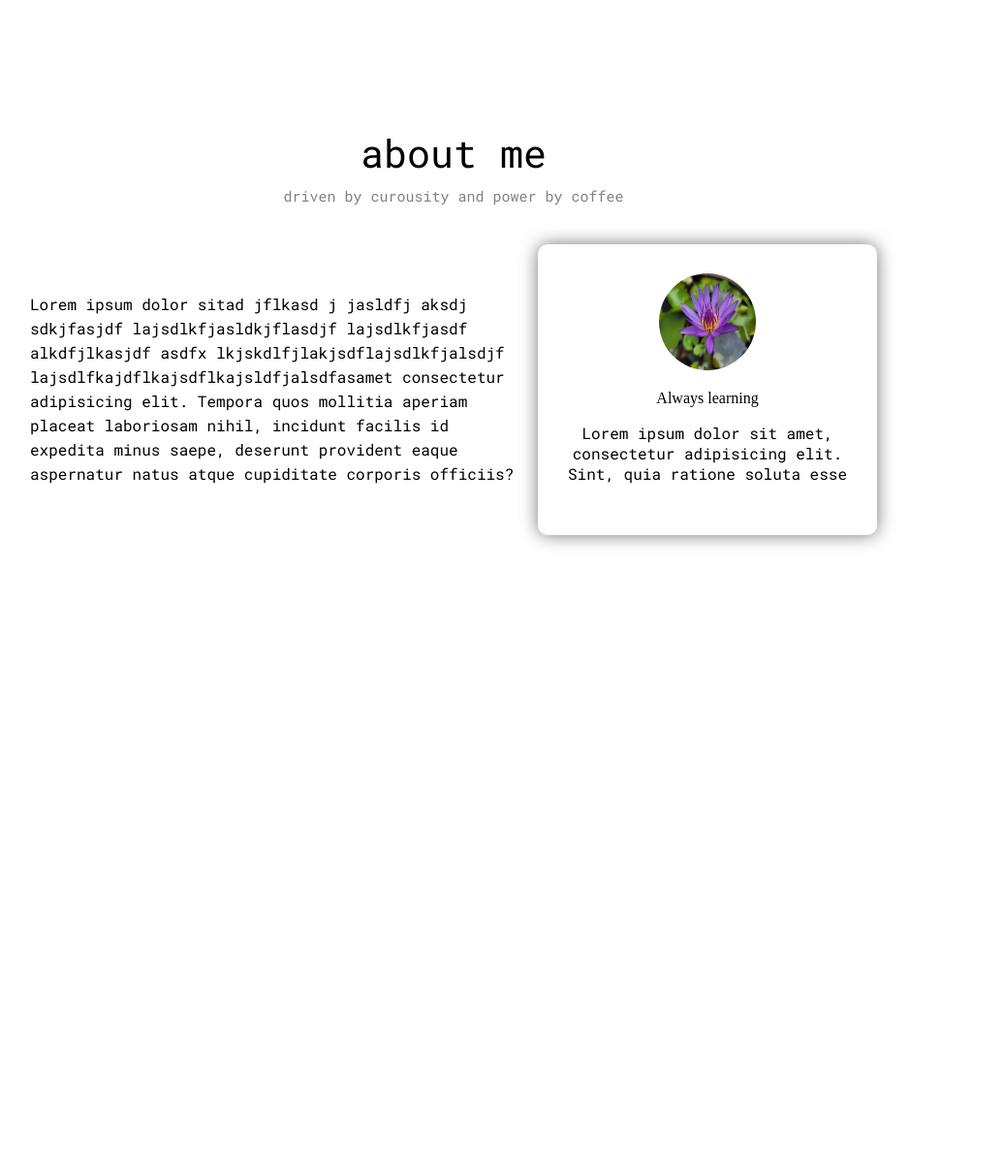
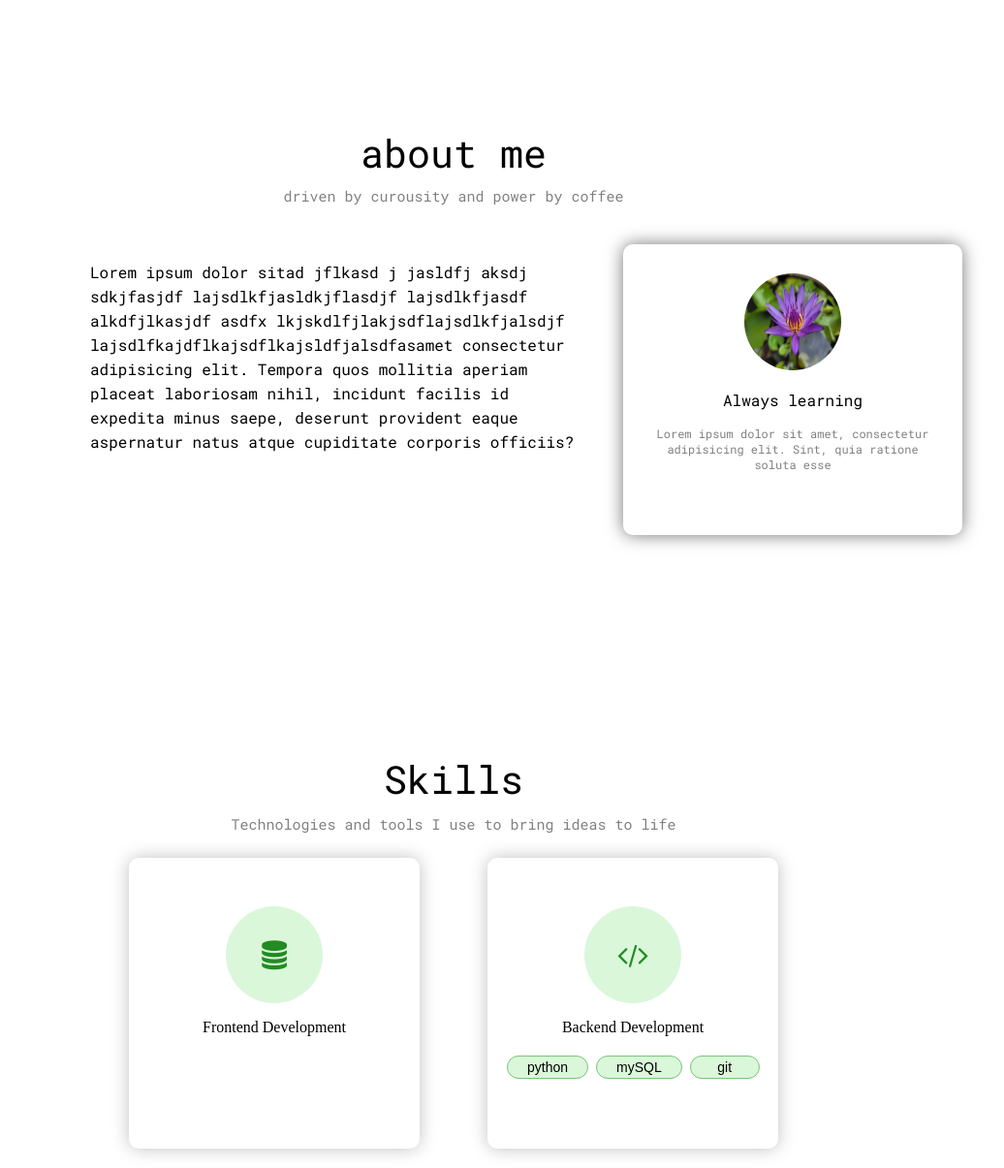
Before and after one commit to sophea-kong/Creative_hub, a FastAPI app: page /todos/home in a window 1280 px wide. Shown: the part 719-1924 px from the top of the page at 97% size, without its empty margins (172-1208 px from the left). Before the commit the page ends 1283 px from the top, so only its background shows below. Run offline with FastAPI, Linux system fonts and the light colour scheme.

Commit message:
added skills

```diff
--- a/static/css/home.css
+++ b/static/css/home.css
@@ -154,7 +154,7 @@ li a:hover:not(.active) {
     text-align: center;
 }
 
-.about {
+.about, .skill-title-1{
     font-family: 'Roboto mono';
     display: inline-block;
     font-size: 40px;
@@ -163,7 +163,7 @@ li a:hover:not(.active) {
     margin-left: auto;
     margin-right: auto;
 }
-.about1 {
+.about1,.skill-title-2 {
     font-family: "Roboto mono";
     font-size: 15px;
     color : grey;
@@ -171,14 +171,17 @@ li a:hover:not(.active) {
 }
 .about-me-body{
     text-align :center;
-    justify-content: top;
+    display: grid;
+    grid-template-columns: 400px 200px;
+    align-items: center;
+    justify-content: center;
+    column-gap: 150px;
 }
 .abt-me-para {
     display : inline-block;
     height: 300px;
     width: 500px;
     border-radius: 10px;
-    margin-right: 20px;
 }
 .abt-me-content{
     width:100%;
@@ -195,7 +198,6 @@ li a:hover:not(.active) {
     width: 350px;
     height: 300px;
     border-radius: 10px;
-
 }
 .abt-me-pic{
     width: 100px;
@@ -203,3 +205,72 @@ li a:hover:not(.active) {
     border-radius: 50px;
     margin-top: 30px;
 }
+
+.skill-card {
+    display: grid;
+    grid-template-columns: 300px 300px;
+    text-align: center;
+    align-items: center;
+    justify-content: center;
+    column-gap: 70px;
+}
+.skills {
+    display: block;
+    flex-direction: column;
+    text-align: center;
+    align-items: center;
+    justify-content: center;
+    padding:20px;
+}
+.skill-title {
+    display: flex;
+    flex-direction: column;
+    align-items: center; /* Center horizontally */
+    justify-content: center;
+    text-align: center;  /* Center text inside the <p> elements */
+    margin-bottom: 20px;
+    margin-top: 200px;
+}
+.skill-card-1,.skill-card-2{
+    background-color: white;
+    border-radius: 10px;
+    filter: drop-shadow(0 0 0.55rem rgb(193, 193, 193));
+    width: 300px;
+    height: 300px;
+    transition: all 0.3s;
+}
+.skill-card-1:hover,.skill-card-2:hover{
+    filter: drop-shadow(0 0 0.55rem rgb(118, 118, 118));
+    transform: translateY(-10px);
+}
+.skill-card-icon,.skill-card-icon2 {
+    display: flex;
+    background-color: rgb(218, 247, 218);
+    width: 100px;
+    height: 100px;
+    border-radius: 50px;
+    margin: 0 auto;
+    margin-top: 50px;
+    justify-content: center;
+    align-items: center;
+}
+.skill-card-category2 {
+    display: flex;
+    gap: 8px; /* Space between tags */
+    flex-wrap: wrap; /* Allows wrapping if needed */
+    margin-left: 20px;
+    margin-top: 20px;
+}
+
+.skill-tag {
+    background-color: rgb(218, 247, 218);
+    color: black;
+    padding: 4px 20px;
+    border-radius: 30px;
+    border: 1px solid rgb(122, 194, 122);
+    font-family: sans-serif;
+    font-size: 14px;
+    line-height: 1;
+    /* min-width: 60px; */
+    text-align: center;
+}
--- a/static/js/style.js
+++ b/static/js/style.js
@@ -1,5 +1,5 @@
 function scrollDownAbout(){
-    document.getElementById('about-me-id').scrollIntoView({ behavior: 'smooth', block: 'start'});
+    document.getElementById('about-me-id1').scrollIntoView({ behavior: 'smooth', block: 'start'});
 }
 function scrollDownHome(){
     document.getElementById('home-id').scrollIntoView({ behavior: 'smooth', block: 'start'});
--- a/templates/home.html
+++ b/templates/home.html
@@ -1,11 +1,15 @@
 <!DOCTYPE html>
 <html>
+
 <head>
     <link rel="preconnect" href="https://fonts.googleapis.com">
     <link rel="preconnect" href="https://fonts.gstatic.com" crossorigin>
-        <link href="https://fonts.googleapis.com/css2?family=Roboto+Mono:ital,wght@0,100..700;1,100..700&display=swap" rel="stylesheet">
+    <link href="https://fonts.googleapis.com/css2?family=Roboto+Mono:ital,wght@0,100..700;1,100..700&display=swap"
+        rel="stylesheet">
+    <link rel="stylesheet" href="https://cdnjs.cloudflare.com/ajax/libs/font-awesome/4.7.0/css/font-awesome.min.css">
     <LINK rel="stylesheet" href="../static/css/home.css">
 </head>
+
 <body id="body-id">
     <div>
         <div class="top-bar">
@@ -17,31 +21,69 @@
             </ul>
         </div>
         <div class="intro" id="home-id">
-            <div class = "text-contain">
+            <div class="text-contain">
                 <p class="hello" id="hello-id">Hi, I'm <strong style="color: rgb(34, 139, 34);">Sophea Kong</strong></p>
                 <p class="hello2">Frist year student at CADT</p>
-                <p class="hello3">Lorem ipsum dolor sit amet consectetur adipisicing elit. Blanditiis, modi doloribus! Beatae enim alias libero repellat voluptates! Porro in quo, obcaecati officiis, temporibus, commodi aperiam reiciendis sapiente error praesentium dolore?</p>
+                <p class="hello3">Lorem ipsum dolor sit amet consectetur adipisicing elit. Blanditiis, modi doloribus!
+                    Beatae enim alias libero repellat voluptates! Porro in quo, obcaecati officiis, temporibus, commodi
+                    aperiam reiciendis sapiente error praesentium dolore?</p>
             </div>
             <div class="button-cotain">
-                <a class = "view-me">view-me</a>
+                <a class="view-me">view-me</a>
                 <a class="contact">contact me</a>
             </div>
-            <button style="width: 50px; height: 50px; font-size: 50px; border: none; background-color: white; color: rgb(34, 139, 34); margin-top: 40px;" onclick="scrollDown()">&#8595;</button>
+            <button
+                style="width: 50px; height: 50px; font-size: 50px; border: none; background-color: white; color: rgb(34, 139, 34); margin-top: 40px;"
+                onclick="scrollDown()">&#8595;</button>
             <script src="../static/js/style.js"></script>
         </div>
-        <div class="about-me" id="about-me-id1">
+        <div class="about-me" id="about-me-id1" style="padding: -20px;">
             <p class="about">about me</p>
-            <p class="about1" id = "about-me-id">driven by curousity and power by coffee</p>
+            <p class="about1" id="about-me-id">driven by curousity and power by coffee</p>
         </div>
         <div class="about-me-body">
             <div class="abt-me-para">
-                    <p class = 'abt-me-content'>Lorem ipsum dolor sitad jflkasd j jasldfj aksdj sdkjfasjdf lajsdlkfjasldkjflasdjf lajsdlkfjasdf alkdfjlkasjdf asdfx lkjskdlfjlakjsdflajsdlkfjalsdjf lajsdlfkajdflkajsdflkajsldfjalsdfasamet consectetur adipisicing elit. Tempora quos mollitia aperiam placeat laboriosam nihil, incidunt facilis id expedita minus saepe, deserunt provident eaque aspernatur natus atque cupiditate corporis officiis?</p>
+                <p class='abt-me-content'>Lorem ipsum dolor sitad jflkasd j jasldfj aksdj sdkjfasjdf
+                    lajsdlkfjasldkjflasdjf lajsdlkfjasdf alkdfjlkasjdf asdfx lkjskdlfjlakjsdflajsdlkfjalsdjf
+                    lajsdlfkajdflkajsdflkajsldfjalsdfasamet consectetur adipisicing elit. Tempora quos mollitia aperiam
+                    placeat laboriosam nihil, incidunt facilis id expedita minus saepe, deserunt provident eaque
+                    aspernatur natus atque cupiditate corporis officiis?</p>
             </div>
             <div class="abt-me-card">
-                <img class = "abt-me-pic" src="../asset/Untitled design (1).png">
-                <p>Always learning</p>
-                <p style="width: 300px; text-align: center; margin: 0 auto; font-family: 'Roboto mono';">Lorem ipsum dolor sit amet, consectetur adipisicing elit. Sint, quia ratione soluta esse</p>
+                <img class="abt-me-pic" src="../asset/Untitled design (1).png">
+                <p style="font-family: 'Roboto mono';">Always learning</p>
+                <p
+                    style="width: 300px; text-align: center; margin: 0 auto; font-family: 'Roboto mono'; color: grey; font-size: 12PX;">
+                    Lorem ipsum dolor sit amet, consectetur adipisicing elit. Sint, quia ratione soluta esse</p>
+            </div>
+        </div>
+        <div class="skills">
+                <div class="skill-title">
+                    <p style="margin: 5px 0;" class="skill-title-1">Skills</p>
+                    <p style="margin: 5px 0;" class="skill-title-2">Technologies and tools I use to bring ideas to life</p>
+                </div>
+                <div class="skill-card">
+                    <div class="skill-card-1">
+                        <div class="skill-card-icon">
+                            <i class="fa fa-database" style="font-size: 30px; color: rgb(34, 139, 34);"></i>
+                        </div>
+                        <p>Frontend Development</p>
+                    </div>
+                    <div class="skill-card-2">
+                        <div class="skill-card-icon2">
+                            <i class="fa fa-code" style="font-size: 30px; color: rgb(34, 139, 34);"></i>
+                        </div>
+                        <p>Backend Development</p>
+                        <div class="skill-card-category2">
+                            <span class="skill-tag">python</span>
+                            <span class="skill-tag">mySQL</span>
+                            <span class="skill-tag" style="width: 30px;">git</span>
+                        </div>
+
+                    </div>
+                </div>
             </div>
         </div>
 </body>
+
 </html>
```
Lines whose indentation alone changed are shown as unchanged.
